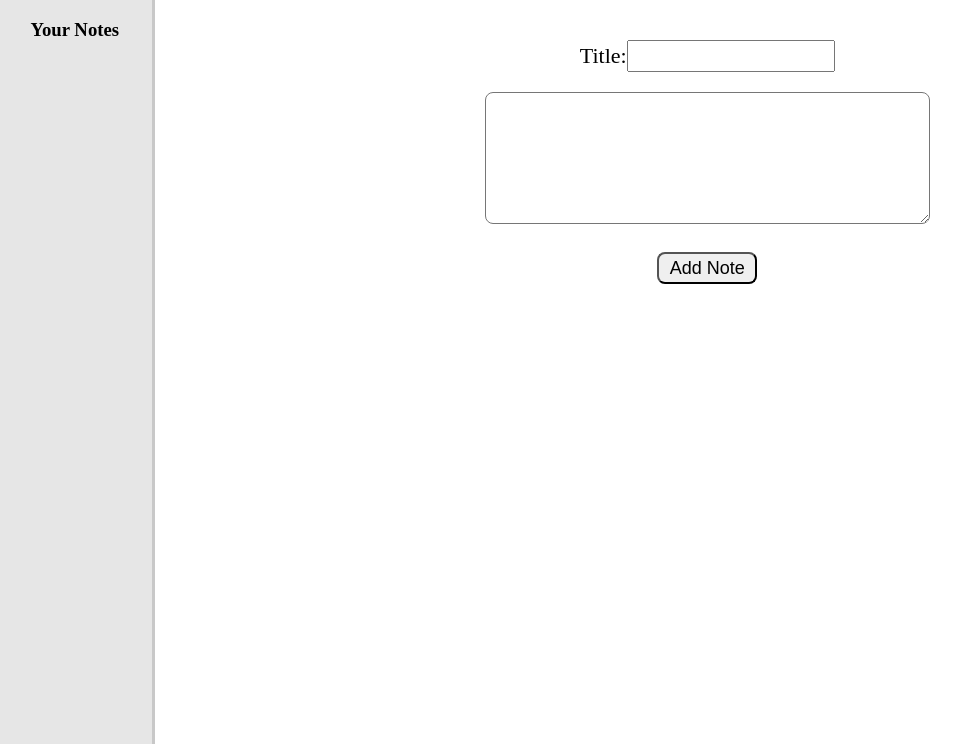
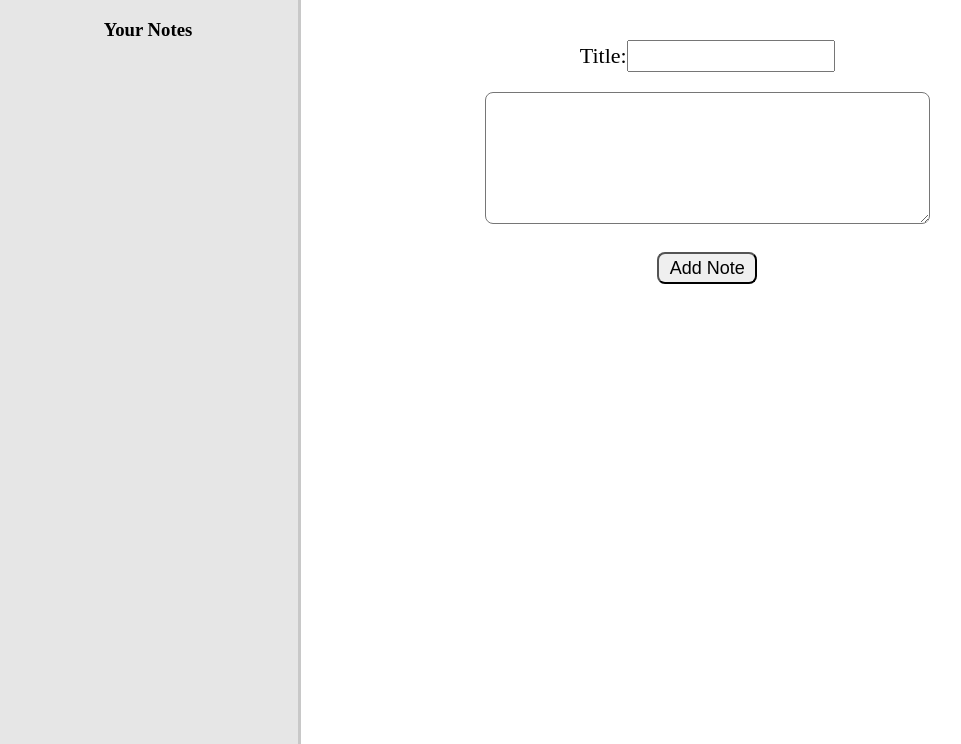
Before and after one commit to Bpost129/flashnote, a Flask app: page /notes in a window 1280 px wide. Shown: the part 60-804 px from the top of the page, without its empty margins (2-963 px from the left). Run offline with Flask 3, Linux system fonts and the light colour scheme; the visitor is signed in with stand-in values (Sample User, id 1); data that the repository does not hold is empty; some web fonts are replaced.

Commit message:
alter sidebar styling

```diff
--- a/website/static/base.css
+++ b/website/static/base.css
@@ -172,7 +172,7 @@ a {
   left: 0;
   position: fixed;
   height: 100%;
-  width: 12%;
+  width: 300px;
 
   display: flex;
   flex-direction: column;
@@ -181,18 +181,18 @@ a {
 
 .sidebar ul {
   align-self: start;
-  width: 75%;
-  margin: 0 10px;
-  padding: 4px 10px;
+  width: 100%;
+  margin: 0;
+  padding: 4px 0;
 }
 
 .sidebar li {
   display: flex;
   justify-content: space-between;
-  width: 100%;
+  width: 260px;
   list-style-type: none;
-  margin: 10px;
-  padding: 8px 10px 2px 10px;
+  margin: 10px 0 10px 0;
+  padding: 8px 20px 2px 20px;
   font-size: 20px;
   border-top: 2px solid rgb(200, 200, 200);
   border-top: 2px solid rgb(200, 200, 200);
@@ -202,7 +202,7 @@ a {
   color: black;
   text-decoration: none;
   margin: 0;
-  width: 140px;
+  width: 200px;
   overflow-x: hidden;
   transition: transform 200ms ease-in;
 }
@@ -212,7 +212,7 @@ a {
 }
 
 .sidebar button {
-  margin: 0 10px;
+  margin: 0;
   border: none;
   border: 2px solid rgba(200, 200, 200, 1);
   border-radius: 6px;
```
